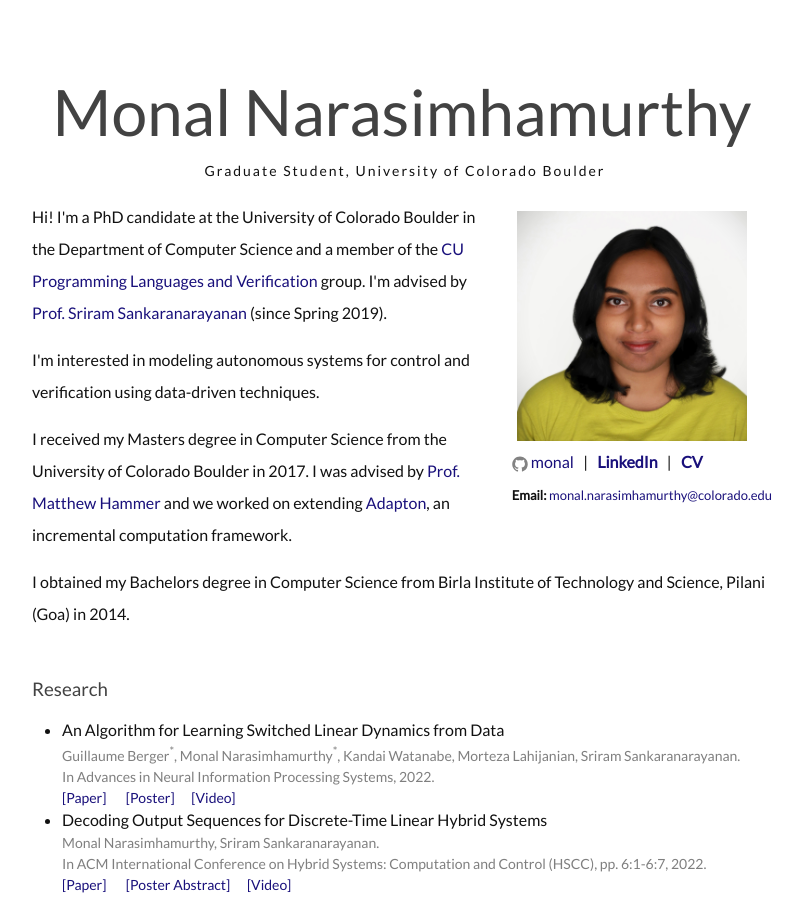
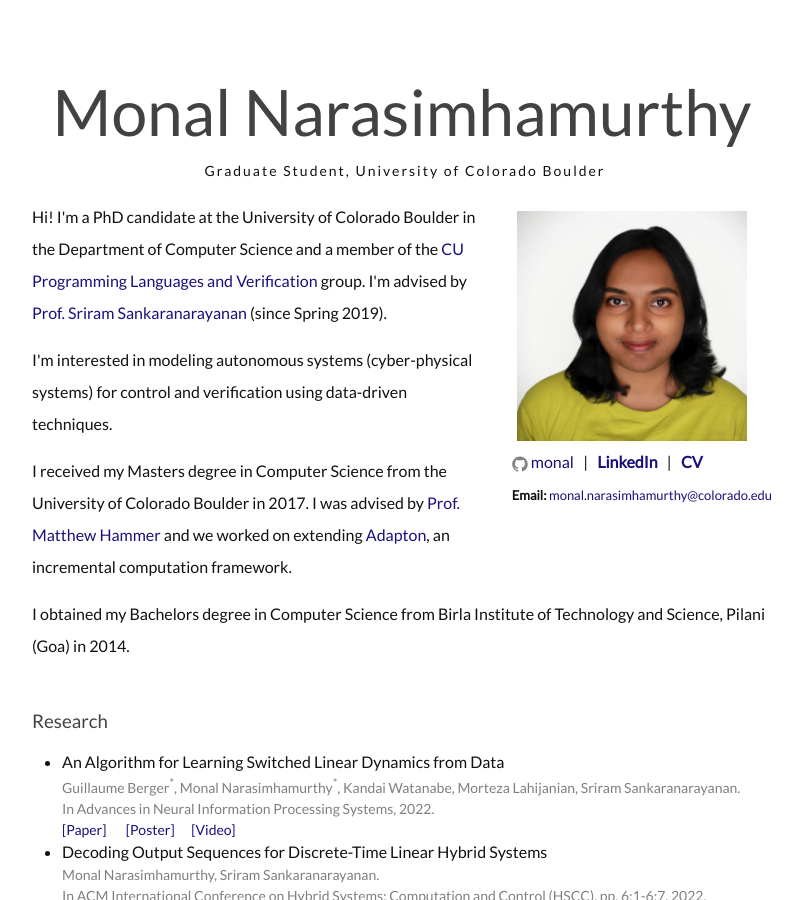
Before and after one commit to monal/monal.github.io, a Jekyll site: the page built from index.html, in a window 1280 px wide and 900 px high. Shown: the whole window, without its empty margins (238-1040 px from the left). Built offline with Jekyll 4.4.1, drawn with Linux system fonts in a browser that asks for light colours; nearby versions of some CDN libraries.

Commit message:
Update index.html

```diff
--- a/index.html
+++ b/index.html
@@ -22,7 +22,7 @@ I'm advised by <a href="http://www.cs.colorado.edu/~srirams/index.html">Prof. Sr
 <p>
 
 </p>
-I'm interested in modeling autonomous systems for control and verification using data-driven techniques.
+I'm interested in modeling autonomous systems (cyber-physical systems) for control and verification using data-driven techniques.
 </p>
 
 <p style="line-height: 200%">
```
